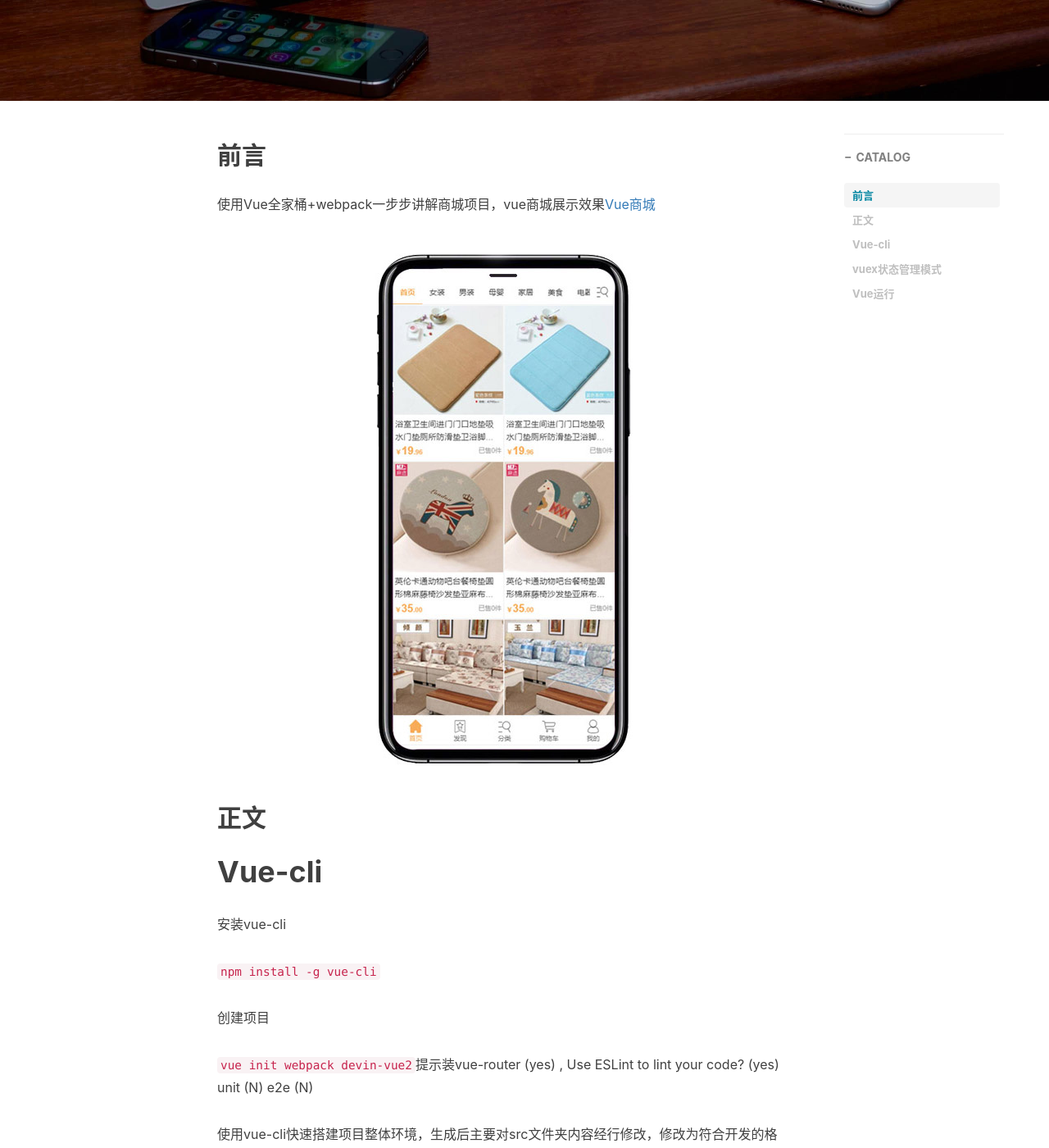
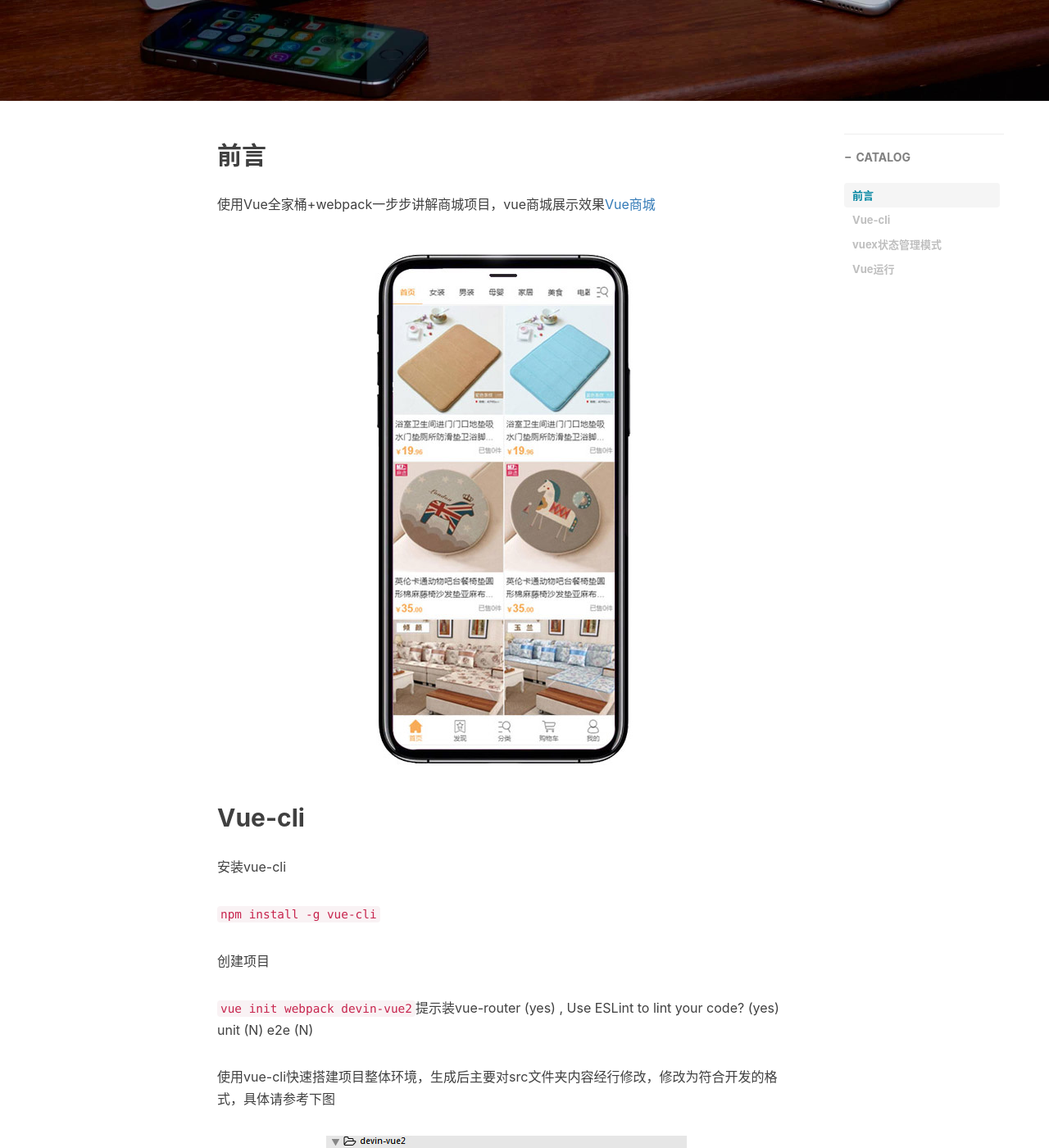
Before and after one commit to devin-huang/devin-huang.github.io, a Jekyll site: the page built from _posts/2018-03-01-Vue全家桶+webpack搭建商城项目.md, in a window 1280 px wide and 1400 px high, scrolled down 460 px. Shown: the whole window at 82% size. Built offline with Jekyll 4.4.1, drawn with Linux system fonts in a browser that asks for light colours; nearby versions of some CDN libraries; comment, search, counter and statistics services are not loaded.

Commit message:
Update 2018-03-01-Vue全家桶+webpack搭建商城项目.md

```diff
--- a/_posts/2018-03-01-Vue全家桶+webpack搭建商城项目.md
+++ b/_posts/2018-03-01-Vue全家桶+webpack搭建商城项目.md
@@ -20,9 +20,7 @@ tags:
 
 ![](/img/pubilc/vue-shop.jpg)
 
-## 正文
-
-# Vue-cli
+## Vue-cli
 
 安装vue-cli
 
@@ -36,7 +34,7 @@ tags:
 
 ![](/img/pubilc/path.jpg)
 
-# vuex状态管理模式
+## vuex状态管理模式
 
 [什么是Vuex](https://www.cnblogs.com/kbnet/p/6938693.html)，本商城项目中`src/store`使用了Vuex
 
@@ -48,7 +46,7 @@ Mutations  : 数据进行计算的方法,页面中触发方式this.$store.commit
 
 Actions    : 类似Mutations,页面中触发方式this.$store.dispatch(actionName)，与Mutations区别在于异步函数使用Actions
 
-# Vue运行
+## Vue运行
 
 运行主要入口文件为`src/main.js`
 
```
